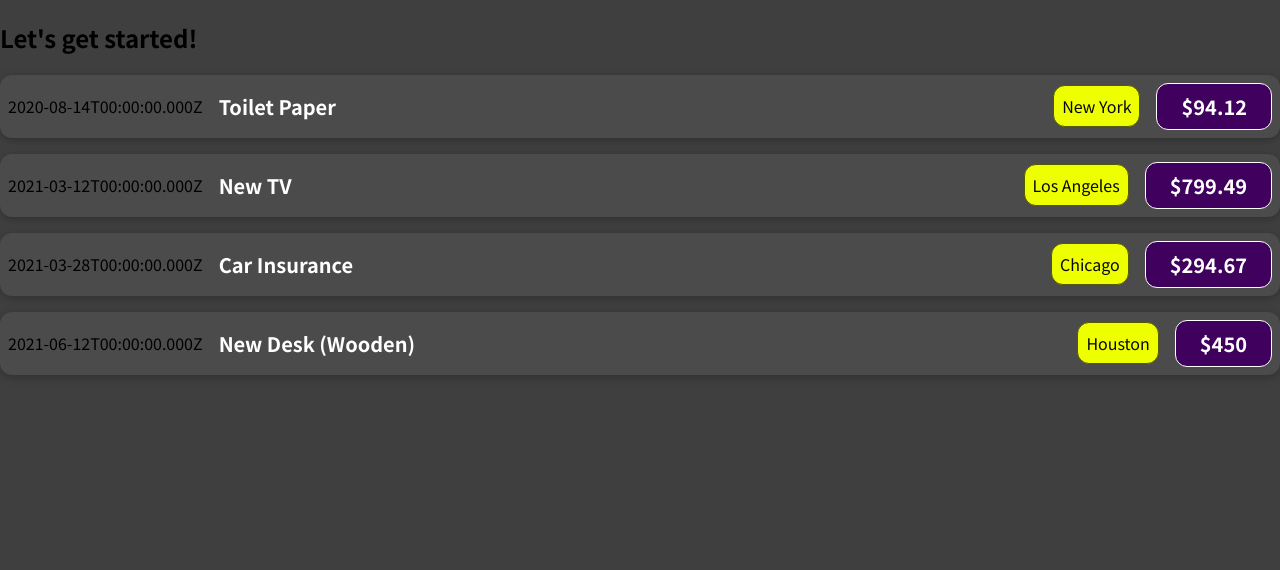
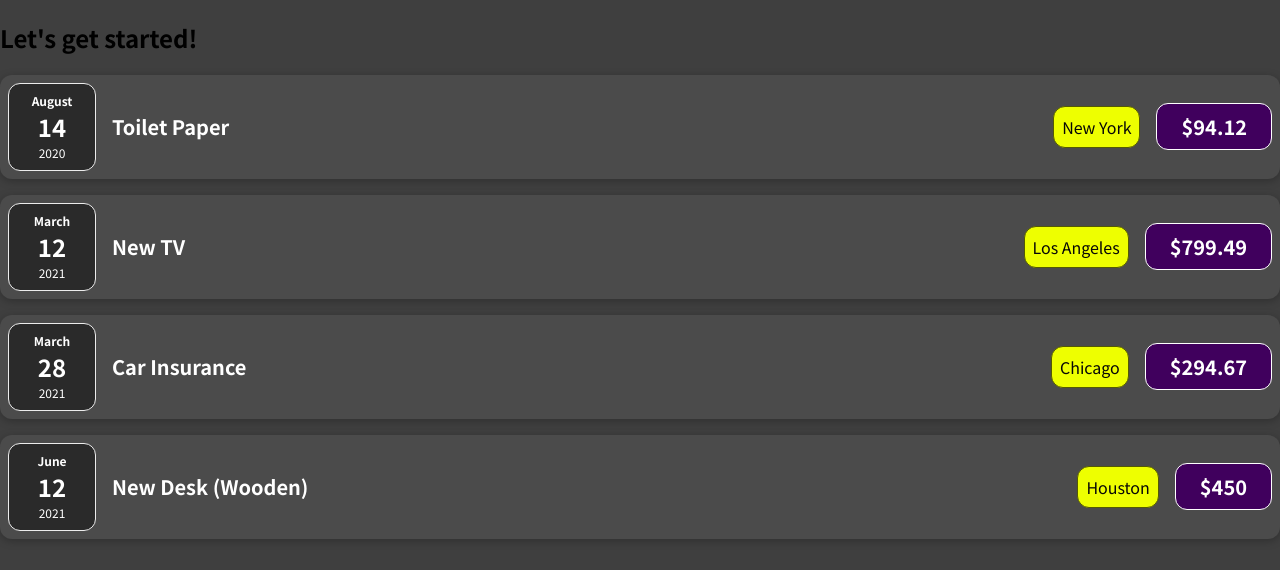
Before and after one commit to rushabhTt/react, a JavaScript app in the folder new-start/: page / in a window 1280 px wide. Shown: the top 570 px of the page. Built offline with nearby package versions, Linux system fonts and the light colour scheme.

Commit message:
Add ExpenseDetails component and update ExpenseItem component to use it

```diff
--- /dev/null
+++ b/new-start/src/components/ExpenseDate.css
@@ -0,0 +1,26 @@
+.expense-date {
+  display: flex;
+  flex-direction: column;
+  width: 5.5rem;
+  height: 5.5rem;
+  border: 1px solid #ececec;
+  background-color: #2a2a2a;
+  color: white;
+  border-radius: 12px;
+  align-items: center;
+  justify-content: center;
+}
+
+.expense-date__month {
+  font-size: 0.75rem;
+  font-weight: bold;
+}
+
+.expense-date__year {
+  font-size: 0.75rem;
+}
+
+.expense-date__day {
+  font-size: 1.5rem;
+  font-weight: bold;
+}
--- /dev/null
+++ b/new-start/src/components/ExpenseDate.js
@@ -0,0 +1,17 @@
+import "./ExpenseDate.css";
+
+function ExpenseDate(props) {
+  const month = props.date.toLocaleString("en-US", { month: "long" });
+  const day = props.date.toLocaleString("en-US", { day: "2-digit" });
+  const year = props.date.getFullYear();
+
+  return (
+    <div className="expense-date">
+      <div className="expense-date__month">{month}</div>
+      <div className="expense-date__day">{day}</div>
+      <div className="expense-date__year">{year}</div>
+    </div>
+  );
+}
+
+export default ExpenseDate;
--- /dev/null
+++ b/new-start/src/components/ExpenseDetails.css
@@ -0,0 +1,2 @@
+/* ? The `ExpenseDetails` component doesn't require its own CSS file. It leverages the CSS classes from
+? `ExpenseItem.css` since it's a child of `ExpenseItem`. */
--- /dev/null
+++ b/new-start/src/components/ExpenseDetails.js
@@ -0,0 +1,13 @@
+import "./ExpenseDetails.css";
+
+function ExpenseDetails(props) {
+  return (
+    <div className="expense-item__description">
+      <h2>{props.title}</h2>
+      <div className="expense-item__location">{props.location}</div>
+      <div className="expense-item__price">${props.amount}</div>
+    </div>
+  );
+}
+
+export default ExpenseDetails;
--- a/new-start/src/components/ExpenseItem.js
+++ b/new-start/src/components/ExpenseItem.js
@@ -1,14 +1,19 @@
+import ExpenseDate from "./ExpenseDate";
+import ExpenseDetails from "./ExpenseDetails";
+
 import "./ExpenseItem.css";
 
 function ExpenseItem(props) {
   return (
     <div className="expense-item">
-      <div>{props.date.toISOString()}</div>
-      <div className="expense-item__description">
-        <h2>{props.title}</h2>
-        <div className="expense-item__location">{props.location}</div>
-        <div className="expense-item__price">${props.amount}</div>
-      </div>
+      {/* In react: when component doesn’t have any children or text content,
+      it can be written using a self-closing tag. */}
+      <ExpenseDate date={props.date} />
+      <ExpenseDetails
+        title={props.title}
+        location={props.location}
+        amount={props.amount}
+      />
     </div>
   );
 }
```
